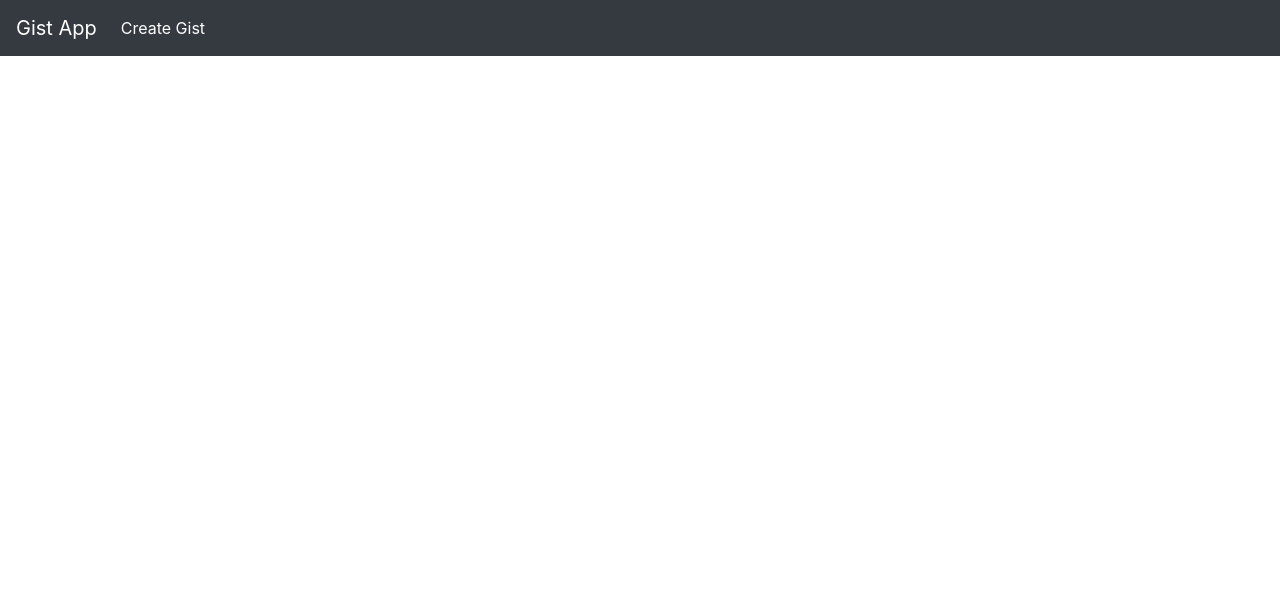
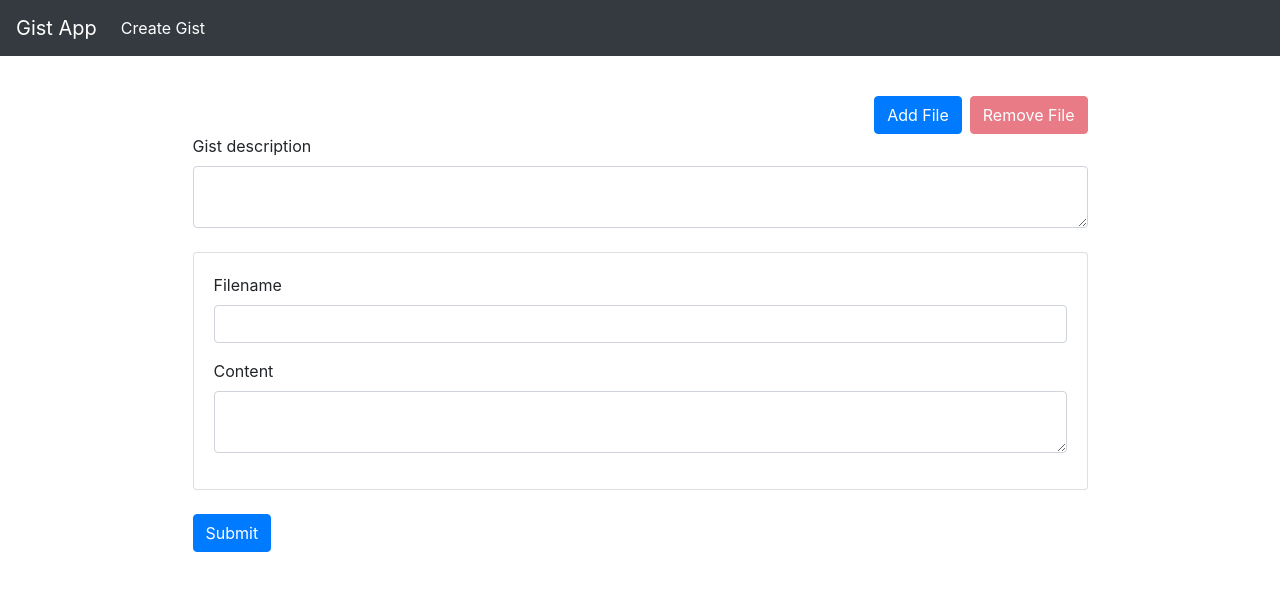
Before and after one commit to michalfirszt/gist-app-web, a React (Create React App) app: page /gist/create in a window 1280 px wide. Shown: the top 590 px of the page. Built offline with nearby package versions, Linux system fonts and the light colour scheme; no server answers.

Commit message:
create-new-gist

```diff
--- /dev/null
+++ b/src/components/file-subform/FileSubform.js
@@ -0,0 +1,82 @@
+import React, { Component } from "react";
+
+class FileSubform extends Component {
+    constructor(props) {
+        super(props);
+
+        this.state = {
+            id: props.id,
+            filename: props.filename,
+            content: props.content,
+        };
+
+        this.handleChange = this.handleChange.bind(this);
+    }
+
+    static defaultProps = {
+        filename: '',
+        content: '',
+    }
+
+    handleChange(event) {
+        this.setState({
+            [event.target.name]: event.target.value,
+        });
+
+        let filename = this.state.filename;
+        let content = this.state.content;
+
+        switch (event.target.name) {
+            case 'filename':
+                filename = event.target.value;
+                break;
+
+            case 'content':
+                content = event.target.value;
+                break;
+
+            default:
+                break;
+        }
+
+        let task = {
+            id: this.state.id,
+            filename: filename,
+            content: content,
+        };
+
+        this.props.updateFile(task);
+    }
+
+    render() {
+        return (
+            <div className="card">
+                <div className="card-body">
+                    <div className="form-group">
+                        <label>
+                            Filename
+                        </label>
+                        <input type="text"
+                               name="filename"
+                               className="form-control"
+                               value={this.state.filename}
+                               onChange={this.handleChange}
+                               required />
+                    </div>
+                    <div className="form-group">
+                        <label>
+                            Content
+                        </label>
+                        <textarea name="content"
+                                  className="form-control"
+                                  value={this.state.content}
+                                  onChange={this.handleChange}
+                                  required />
+                    </div>
+                </div>
+            </div>
+        )
+    }
+}
+
+export default FileSubform;
--- /dev/null
+++ b/src/components/gist-form/GistForm.js
@@ -0,0 +1,150 @@
+import React, { Component } from "react";
+import axios from "axios";
+import FileSubform from "../file-subform/FileSubform";
+
+class GistForm extends Component {
+    constructor(props) {
+        super(props);
+
+        this.state = {
+            description: '',
+            public: true,
+            files: [],
+            nextFileId: 1,
+            client: axios.create({
+                baseURL: 'https://api.github.com/',
+                responseType: 'json',
+                headers: {
+                    'Authorization': 'token ' + process.env.REACT_APP_GIST_TOKEN,
+                }
+            }),
+        };
+
+        this.handleChange = this.handleChange.bind(this);
+        this.addNewFile = this.addNewFile.bind(this);
+        this.removeFile = this.removeFile.bind(this);
+        this.updateFile = this.updateFile.bind(this);
+        this.handleSubmit = this.handleSubmit.bind(this);
+    }
+
+    componentDidMount() {
+        this.addNewFile();
+    }
+
+    handleChange(event) {
+        this.setState({
+            [event.target.name]: event.target.value,
+        })
+    }
+
+    addNewFile() {
+        let newFileList = this.state.files;
+
+        newFileList.push({
+            id: this.state.nextFileId,
+            filename: '',
+            content: '',
+        });
+
+        this.setState({
+            files: newFileList,
+            nextFileId: this.state.nextFileId + 1,
+        });
+    }
+
+    removeFile() {
+        let newFileList = this.state.files;
+
+        if (newFileList.length > 1) {
+            newFileList.pop();
+        }
+
+        this.setState({
+            files: newFileList,
+        })
+    }
+
+    updateFile(updatedFile) {
+        let newFileList = this.state.files.map(file => {
+            return file.id === updatedFile.id ? updatedFile : file;
+        });
+
+        this.setState({
+            files: newFileList,
+        });
+    }
+
+    fileActions() {
+        return (
+            <div className="row">
+                <div className="col-12 text-right">
+                    <button className="btn btn-primary mx-2" onClick={this.addNewFile}>
+                        Add File
+                    </button>
+                    <button className="btn btn-danger" onClick={this.removeFile} disabled={this.state.files.length === 1}>
+                        Remove File
+                    </button>
+                </div>
+            </div>
+        )
+    }
+
+    selectFiles() {
+        return this.state.files.map(file => {
+            return (
+                <div key={file.id} className="mt-3 mb-3">
+                    <FileSubform id={file.id} updateFile={this.updateFile} />
+                </div>
+            )
+        })
+    }
+
+    handleSubmit(event) {
+        event.preventDefault();
+
+        let files = {};
+
+        this.state.files.forEach(file => {
+            files[file.filename] = {
+                filename: file.filename,
+                content: file.content,
+            }
+        });
+
+        this.state.client.post('gists', {
+            description: this.state.description,
+            public: this.state.public,
+            files: files,
+        }).then(response => {
+            alert('Gist created successfully');
+        })
+    }
+
+    render() {
+        return (
+            <div>
+                { this.fileActions() }
+                <form onSubmit={this.handleSubmit}>
+                    <div className="form-group">
+                        <label>
+                            Gist description
+                        </label>
+                        <textarea name="description"
+                                  className="form-control"
+                                  onChange={this.handleChange}
+                                  value={this.state.description}
+                                  required />
+                    </div>
+                    <div className="mt-4 mb-4">
+                        { this.selectFiles() }
+                    </div>
+                    <div className="form-group">
+                        <input type="submit" className="btn btn-primary"/>
+                    </div>
+                </form>
+            </div>
+        )
+    }
+}
+
+export default GistForm;
--- a/src/views/create-gist/CreateGist.js
+++ b/src/views/create-gist/CreateGist.js
@@ -1,10 +1,12 @@
 import React from "react";
+import GistForm from "../../components/gist-form/GistForm";
 
 function CreateGist() {
     return (
         <div className="container">
             <div className="row justify-content-center">
                 <div className="col-md-10">
+                    <GistForm />
                 </div>
             </div>
         </div>
```
